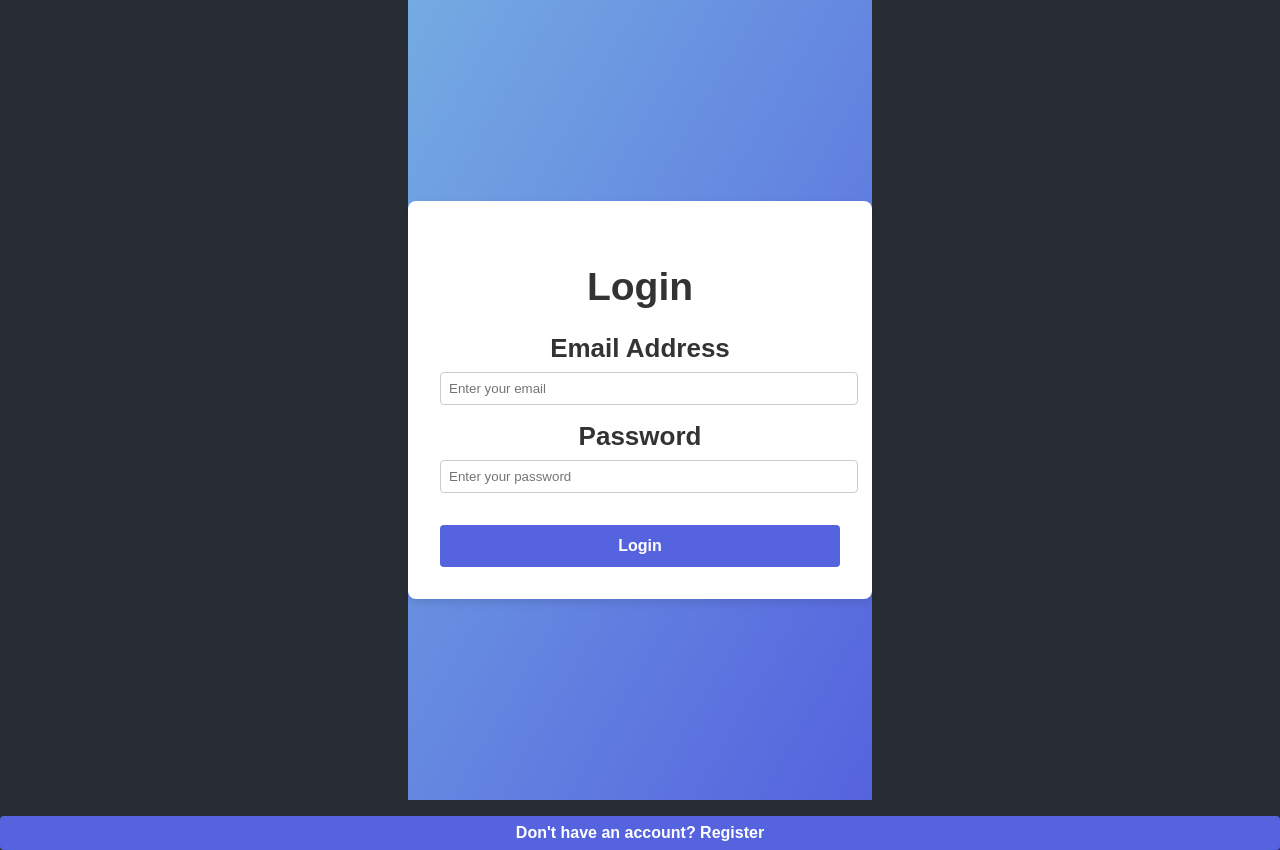
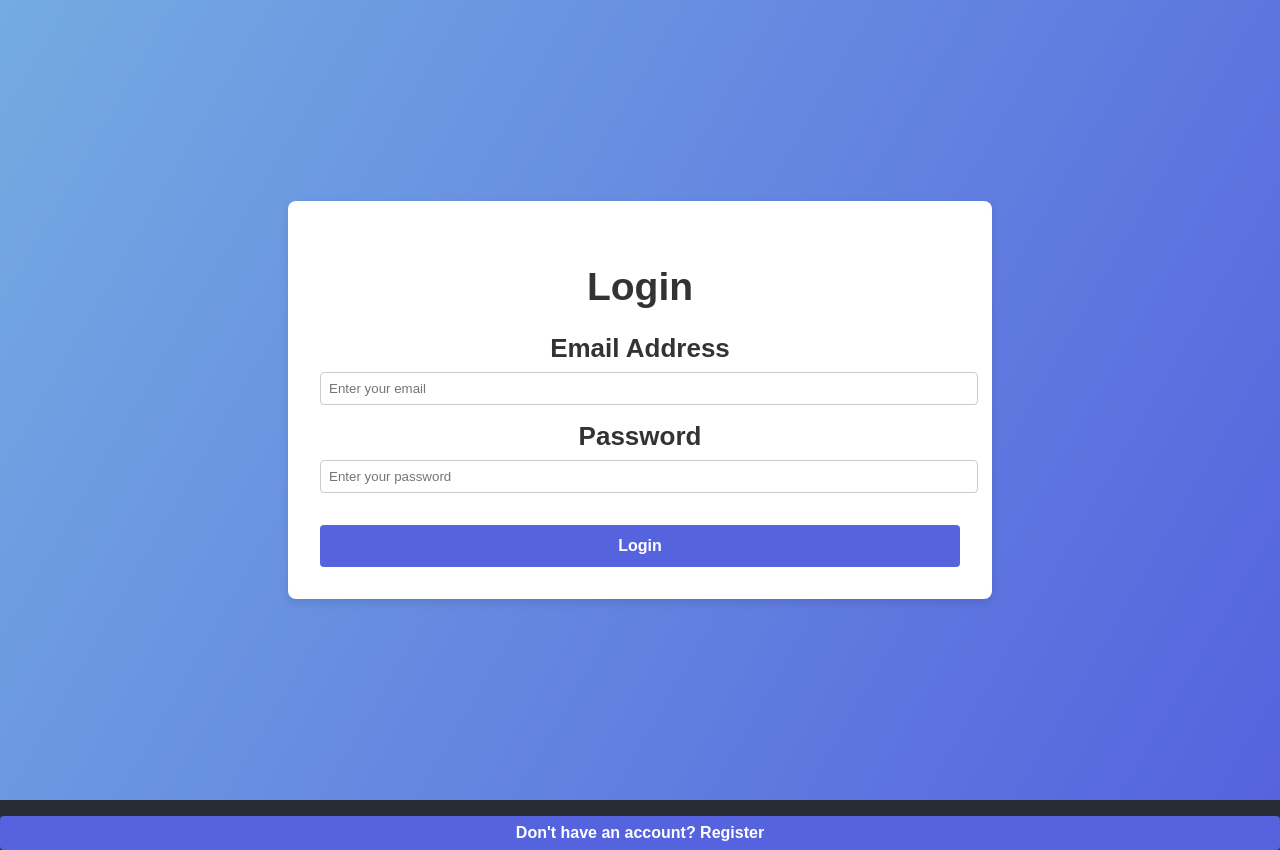
Before and after one commit to chysom9/CryptLink, a React (Create React App) app in the folder cryptlinkapp/: page / in a window 1280 px wide. Built offline with nearby package versions, Linux system fonts and the light colour scheme.

Commit message:
edit of screen width

```diff
--- a/cryptlinkapp/src/login.css
+++ b/cryptlinkapp/src/login.css
@@ -1,10 +1,18 @@
 /* Login.css */
+
+html, body, #root {
+    height: 100%;
+    width: 100%;
+    margin: 0;
+    padding: 0;
+}
 
 .login-container {
     display: flex;
     justify-content: center;
     align-items: center;
     min-height: 100vh;
+    width: 100vw; /* Ensure full width */
     background: linear-gradient(120deg, #74ABE2, #5563DE);
     font-family: Arial, sans-serif;
 }
@@ -13,9 +21,9 @@
     background: #ffffff;
     padding: 2rem;
     border-radius: 8px;
-    min-width: 400px; /* Set a minimum width */
-    max-width: 600px; /* Adjust for laptop screens */
-    width: 50%; /* Make it take a reasonable portion of the screen */
+    min-width: 500px !important; /* Ensure a wider layout */
+    max-width: 700px !important;
+    width: 50% !important;
     box-shadow: 0 4px 8px rgba(0, 0, 0, 0.1);
 }
 
@@ -70,6 +78,6 @@ button:hover {
 @media (max-width: 768px) {
     .login-form {
         width: 80%;
-        min-width: 320px; /* Ensure it doesn't get too small */
+        min-width: 320px !important; /* Ensure it doesn't get too small */
     }
 }
```
